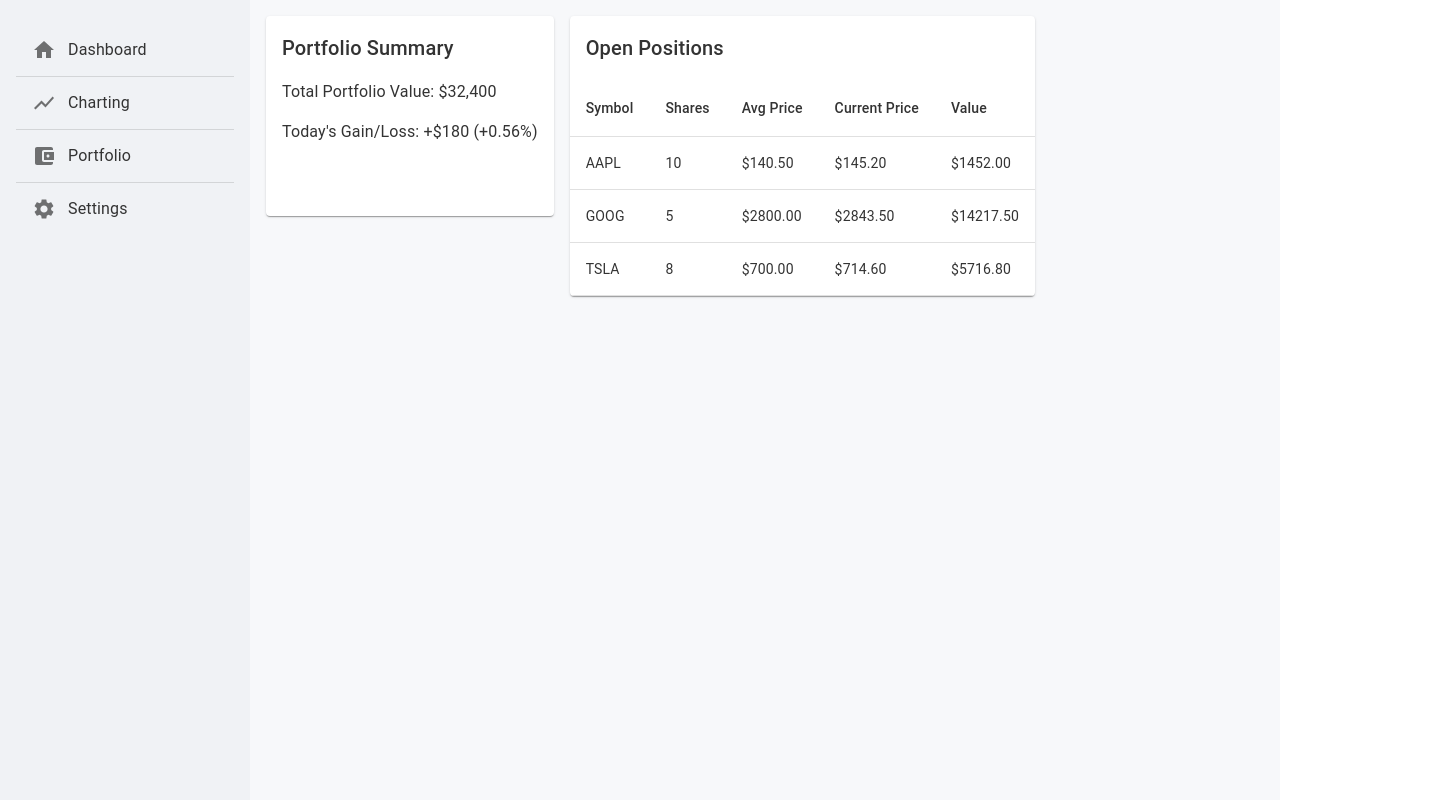
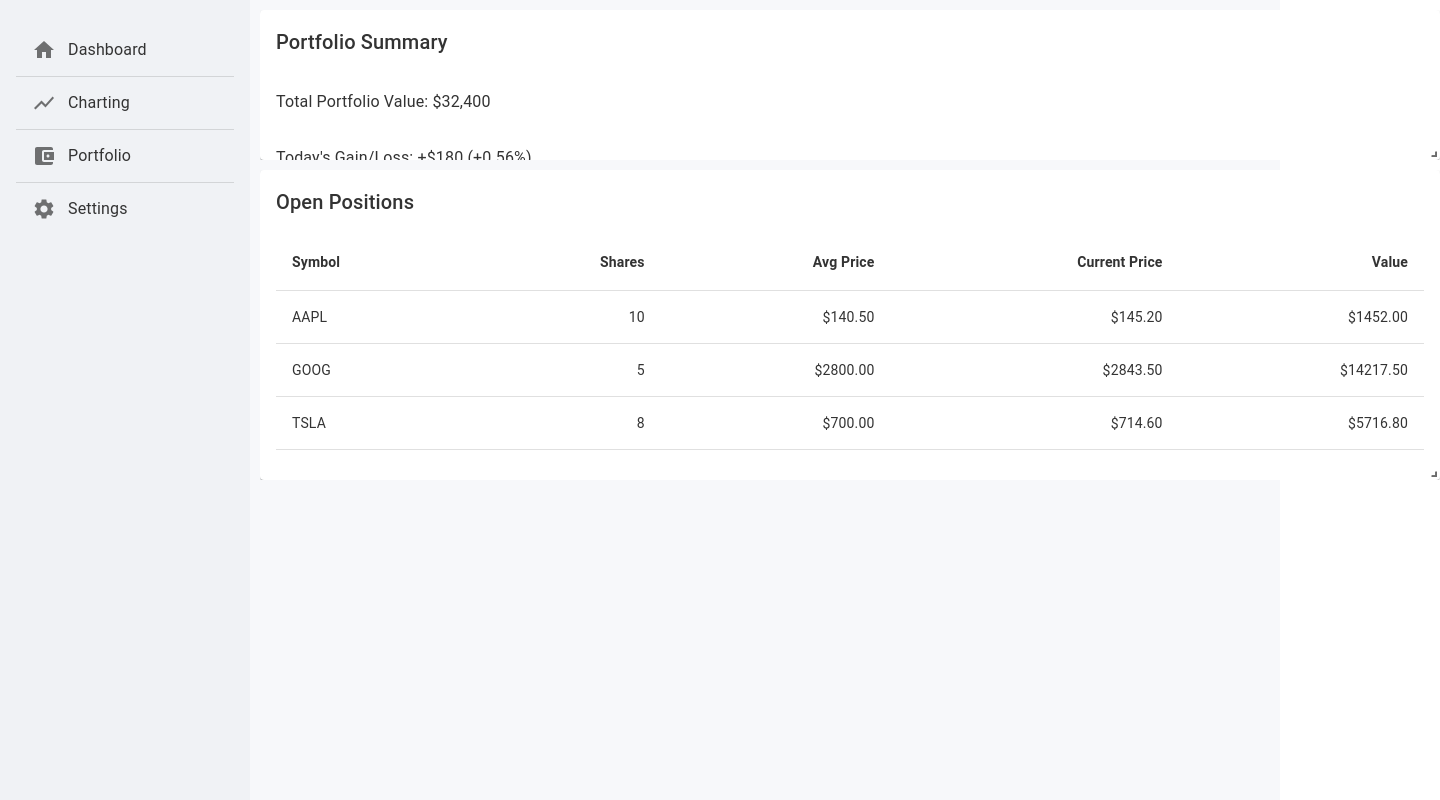
Before and after one commit to williamsryan/ishara, a React (Vite) app in the folder ui/: page /portfolio in a window 1280 px wide. Shown: the whole page, 1440 px wide, since content can reach past the window. Built offline with nearby package versions, Linux system fonts and the light colour scheme.

Commit message:
movable tiles

```diff
--- a/ui/package.json
+++ b/ui/package.json
@@ -22,7 +22,9 @@
     "react": "^18.3.1",
     "react-chartjs-2": "^5.3.0",
     "react-dom": "^18.3.1",
+    "react-grid-layout": "^1.5.0",
     "react-plotly.js": "^2.6.0",
+    "react-resizable": "^3.0.5",
     "react-router-dom": "^6.28.2"
   },
   "devDependencies": {
--- a/ui/src/index.css
+++ b/ui/src/index.css
@@ -11,6 +11,40 @@
   text-rendering: optimizeLegibility;
   -webkit-font-smoothing: antialiased;
   -moz-osx-font-smoothing: grayscale;
+}
+
+.react-grid-layout {
+  position: relative;
+}
+
+.react-grid-item>div {
+  display: flex;
+  flex-direction: column;
+  height: 100%;
+}
+
+.drag-handle {
+  cursor: move;
+}
+
+.react-grid-item {
+  transition: all 0.2s ease;
+  overflow: hidden;
+  /* Smooth animations for dragging/resizing */
+}
+
+.react-grid-item.cssTransforms {
+  transition-property: transform;
+}
+
+.react-resizable-handle {
+  position: absolute;
+  width: 20px;
+  height: 20px;
+  bottom: 0;
+  right: 0;
+  cursor: se-resize;
+  z-index: 10;
 }
 
 /* a {
@@ -31,11 +65,17 @@ a:hover {
   min-height: 100vh;
 } */
 
-body {
+body,
+html {
   margin: 0;
+  padding: 0;
+  height: 100%;
   font-family: Arial, sans-serif;
-  background-color: #f7f8fa; /* Light gray background */
-  color: #333; /* Darker text color for readability */
+  background-color: #f7f8fa;
+}
+
+#root {
+  height: 100%;
 }
 
 a {
--- a/ui/src/pages/ChartingPage.jsx
+++ b/ui/src/pages/ChartingPage.jsx
@@ -1,11 +1,124 @@
-import React from "react";
+import React, { useState } from "react";
+import { Paper, Typography } from "@mui/material";
+import Plot from "react-plotly.js";
+import GridLayout from "react-grid-layout";
+import "react-grid-layout/css/styles.css";
+import "react-resizable/css/styles.css";
 
 const ChartingPage = () => {
+    // Initial layout configuration
+    const initialLayout = [
+        { i: "chart1", x: 0, y: 0, w: 6, h: 8 }, // Chart 1: half width
+        { i: "chart2", x: 6, y: 0, w: 6, h: 8 }, // Chart 2: half width
+        { i: "chart3", x: 0, y: 8, w: 12, h: 8 }, // Chart 3: full width
+    ];
+
+    // State to store and persist the layout
+    const [layout, setLayout] = useState(initialLayout);
+
+    // Handle layout change (updates on drag/resize)
+    const handleLayoutChange = (newLayout) => {
+        setLayout(newLayout);
+    };
+
     return (
-        <div style={{ padding: "16px" }}>
-            <h2>Charting Page</h2>
-            <p>Interactive charts and data visualization will go here.</p>
-        </div>
+        <GridLayout
+            className="layout"
+            layout={layout}
+            cols={12}
+            rowHeight={30}
+            width={1200}
+            isResizable
+            isDraggable
+            draggableHandle=".drag-handle"
+            onLayoutChange={handleLayoutChange} // Save layout changes
+        >
+            {/* Chart 1 Tile */}
+            <div key="chart1">
+                <Paper style={{ padding: "16px", height: "100%" }}>
+                    <Typography variant="h6" className="drag-handle" style={{ marginBottom: "16px", cursor: "move" }}>
+                        Stock Price Chart
+                    </Typography>
+                    <Plot
+                        data={[
+                            {
+                                x: ["2025-01-01", "2025-01-02", "2025-01-03"],
+                                y: [222.5, 223.0, 224.0],
+                                type: "scatter",
+                                mode: "lines+markers",
+                                line: { color: "#3b82f6", width: 2 },
+                            },
+                        ]}
+                        layout={{
+                            title: "Stock Price",
+                            xaxis: { title: "Date" },
+                            yaxis: { title: "Price (USD)" },
+                            margin: { t: 30, r: 30, l: 50, b: 50 },
+                            responsive: true,
+                        }}
+                        style={{ width: "100%", height: "100%" }}
+                        useResizeHandler={true}
+                    />
+                </Paper>
+            </div>
+
+            {/* Chart 2 Tile */}
+            <div key="chart2">
+                <Paper style={{ padding: "16px", height: "100%" }}>
+                    <Typography variant="h6" className="drag-handle" style={{ marginBottom: "16px", cursor: "move" }}>
+                        Volume Chart
+                    </Typography>
+                    <Plot
+                        data={[
+                            {
+                                x: ["2025-01-01", "2025-01-02", "2025-01-03"],
+                                y: [12000, 15000, 18000],
+                                type: "bar",
+                                marker: { color: "#FF5722" },
+                            },
+                        ]}
+                        layout={{
+                            title: "Volume",
+                            xaxis: { title: "Date" },
+                            yaxis: { title: "Volume" },
+                            margin: { t: 30, r: 30, l: 50, b: 50 },
+                            responsive: true,
+                        }}
+                        style={{ width: "100%", height: "100%" }}
+                        useResizeHandler={true}
+                    />
+                </Paper>
+            </div>
+
+            {/* Chart 3 Tile */}
+            <div key="chart3">
+                <Paper style={{ padding: "16px", height: "100%" }}>
+                    <Typography variant="h6" className="drag-handle" style={{ marginBottom: "16px", cursor: "move" }}>
+                        Cumulative Returns
+                    </Typography>
+                    <Plot
+                        data={[
+                            {
+                                x: ["2025-01-01", "2025-01-02", "2025-01-03"],
+                                y: [1.02, 1.04, 1.06],
+                                type: "scatter",
+                                mode: "lines+markers",
+                                line: { color: "#4CAF50", width: 2 },
+                            },
+                        ]}
+                        layout={{
+                            title: "Cumulative Returns",
+                            xaxis: { title: "Date" },
+                            yaxis: { title: "Return Multiplier" },
+                            margin: { t: 30, r: 30, l: 50, b: 50 },
+                            responsive: true,
+                        }}
+                        style={{ width: "100%", height: "100%" }}
+                        useResizeHandler={true}
+                    />
+                </Paper>
+            </div>
+        </GridLayout>
     );
 };
 
--- a/ui/src/pages/Dashboard.jsx
+++ b/ui/src/pages/Dashboard.jsx
@@ -1,6 +1,9 @@
 import React from "react";
-import { Grid2, Paper, Typography, Table, TableBody, TableCell, TableContainer, TableHead, TableRow } from "@mui/material";
+import { Paper, Typography, Table, TableBody, TableCell, TableContainer, TableHead, TableRow } from "@mui/material";
 import Plot from "react-plotly.js";
+import GridLayout from "react-grid-layout";
+import "react-grid-layout/css/styles.css";
+import "react-resizable/css/styles.css";
 
 const Dashboard = () => {
     const stockData = [
@@ -9,12 +12,29 @@ const Dashboard = () => {
         { symbol: "TSLA", price: 714.6, change: "+1.08%" },
     ];
 
+    // Layout definition for ReactGridLayout
+    const layout = [
+        { i: "watchlist", x: 0, y: 0, w: 4, h: 8 }, // Watchlist: 4 columns wide, 8 rows tall
+        { i: "chart", x: 4, y: 0, w: 8, h: 8 },     // Chart: 8 columns wide, 8 rows tall
+    ];
+
     return (
-        <Grid2 container spacing={2} style={{ padding: "16px" }}>
-            {/* Watchlist */}
-            <Grid2 item xs={4}>
-                <Paper style={{ padding: "16px", height: "400px" }}>
-                    <Typography variant="h6" style={{ marginBottom: "16px" }}>Watchlist</Typography>
+        <GridLayout
+            className="layout"
+            layout={layout}
+            cols={12} // Total columns
+            rowHeight={30} // Height of one grid row
+            width={1200} // Width of the grid in pixels
+            isResizable // Enable resizing
+            isDraggable // Enable dragging
+            draggableHandle=".drag-handle" // Only allow dragging by the handle
+        >
+            {/* Watchlist Tile */}
+            <div key="watchlist">
+                <Paper style={{ padding: "16px", height: "100%" }}>
+                    <Typography variant="h6" className="drag-handle" style={{ marginBottom: "16px", cursor: "move" }}>
+                        Watchlist
+                    </Typography>
                     <TableContainer>
                         <Table>
                             <TableHead>
@@ -38,14 +58,15 @@ const Dashboard = () => {
                         </Table>
                     </TableContainer>
                 </Paper>
-            </Grid2>
+            </div>
 
-            {/* Price Chart */}
-            <Grid2 item xs={8}>
-                <Paper style={{ padding: "16px", height: "400px", display: "flex", justifyContent: "center", alignItems: "center" }}>
-                    <Typography variant="h6" style={{ marginBottom: "16px" }}>
+            {/* Price Chart Tile */}
+            <div key="chart">
+                <Paper style={{ padding: "16px", height: "100%" }}>
+                    <Typography variant="h6" className="drag-handle" style={{ marginBottom: "16px", cursor: "move" }}>
                         Price Chart
                     </Typography>
+                    <div style={{ height: "calc(100% - 50px)" }}>
                         <Plot
                             data={[
                                 {
@@ -57,17 +78,19 @@ const Dashboard = () => {
                                 },
                             ]}
                             layout={{
-                            title: "AAPL Stock Price",
+                                title: "",
                                 xaxis: { title: "Date" },
                                 yaxis: { title: "Price (USD)" },
-                            margin: { t: 30, r: 30, l: 30, b: 30 },
+                                margin: { t: 30, r: 30, l: 50, b: 50 },
                                 responsive: true,
                             }}
                             style={{ width: "100%", height: "100%" }}
+                            useResizeHandler={true}
                         />
+                    </div>
                 </Paper>
-            </Grid2>
-        </Grid2>
+            </div>
+        </GridLayout>
     );
 };
 
--- a/ui/src/pages/PortfolioPage.jsx
+++ b/ui/src/pages/PortfolioPage.jsx
@@ -1,5 +1,8 @@
 import React from "react";
-import { Grid2, Paper, Typography, Table, TableBody, TableCell, TableContainer, TableHead, TableRow } from "@mui/material";
+import { Paper, Typography, Table, TableBody, TableCell, TableContainer, TableHead, TableRow } from "@mui/material";
+import GridLayout from "react-grid-layout";
+import "react-grid-layout/css/styles.css";
+import "react-resizable/css/styles.css";
 
 const PortfolioPage = () => {
     const positions = [
@@ -8,50 +11,66 @@ const PortfolioPage = () => {
         { symbol: "TSLA", shares: 8, avgPrice: 700.0, currentPrice: 714.6 },
     ];
 
+    const layout = [
+        { i: "summary", x: 0, y: 0, w: 12, h: 4 }, // Summary: full width
+        { i: "positions", x: 0, y: 4, w: 12, h: 8 }, // Positions table: full width
+    ];
+
     return (
-        <Grid2 container spacing={2} style={{ padding: "16px" }}>
-            {/* Portfolio Summary */}
-            <Grid2 item xs={12}>
-                <Paper style={{ padding: "16px", height: "200px" }}>
-                    <Typography variant="h6">Portfolio Summary</Typography>
+        <GridLayout
+            className="layout"
+            layout={layout}
+            cols={12}
+            rowHeight={30}
+            width={1200}
+            isResizable
+            isDraggable
+            draggableHandle=".drag-handle"
+        >
+            {/* Portfolio Summary Tile */}
+            <div key="summary">
+                <Paper style={{ padding: "16px", height: "100%" }}>
+                    <Typography variant="h6" className="drag-handle" style={{ marginBottom: "16px", cursor: "move" }}>
+                        Portfolio Summary
+                    </Typography>
                     <p>Total Portfolio Value: $32,400</p>
                     <p>Today's Gain/Loss: +$180 (+0.56%)</p>
                 </Paper>
-            </Grid2>
+            </div>
 
-            {/* Open Positions */}
-            <Grid2 item xs={12}>
-                <TableContainer component={Paper}>
-                    <Typography variant="h6" style={{ padding: "16px" }}>
+            {/* Open Positions Tile */}
+            <div key="positions">
+                <Paper style={{ padding: "16px", height: "100%" }}>
+                    <Typography variant="h6" className="drag-handle" style={{ marginBottom: "16px", cursor: "move" }}>
                         Open Positions
                     </Typography>
+                    <TableContainer>
                         <Table>
                             <TableHead>
                                 <TableRow>
-                                <TableCell>Symbol</TableCell>
-                                <TableCell>Shares</TableCell>
-                                <TableCell>Avg Price</TableCell>
-                                <TableCell>Current Price</TableCell>
-                                <TableCell>Value</TableCell>
+                                    <TableCell><strong>Symbol</strong></TableCell>
+                                    <TableCell align="right"><strong>Shares</strong></TableCell>
+                                    <TableCell align="right"><strong>Avg Price</strong></TableCell>
+                                    <TableCell align="right"><strong>Current Price</strong></TableCell>
+                                    <TableCell align="right"><strong>Value</strong></TableCell>
                                 </TableRow>
                             </TableHead>
                             <TableBody>
                                 {positions.map((position) => (
                                     <TableRow key={position.symbol}>
                                         <TableCell>{position.symbol}</TableCell>
-                                    <TableCell>{position.shares}</TableCell>
-                                    <TableCell>${position.avgPrice.toFixed(2)}</TableCell>
-                                    <TableCell>${position.currentPrice.toFixed(2)}</TableCell>
-                                    <TableCell>
-                                        ${(position.shares * position.currentPrice).toFixed(2)}
-                                    </TableCell>
+                                        <TableCell align="right">{position.shares}</TableCell>
+                                        <TableCell align="right">${position.avgPrice.toFixed(2)}</TableCell>
+                                        <TableCell align="right">${position.currentPrice.toFixed(2)}</TableCell>
+                                        <TableCell align="right">${(position.shares * position.currentPrice).toFixed(2)}</TableCell>
                                     </TableRow>
                                 ))}
                             </TableBody>
                         </Table>
                     </TableContainer>
-            </Grid2>
-        </Grid2>
+                </Paper>
+            </div>
+        </GridLayout>
     );
 };
 
```
Also changed, not shown: 1 other file (tests, documents, lock files or other folders). Lines whose indentation alone changed are shown as unchanged.
